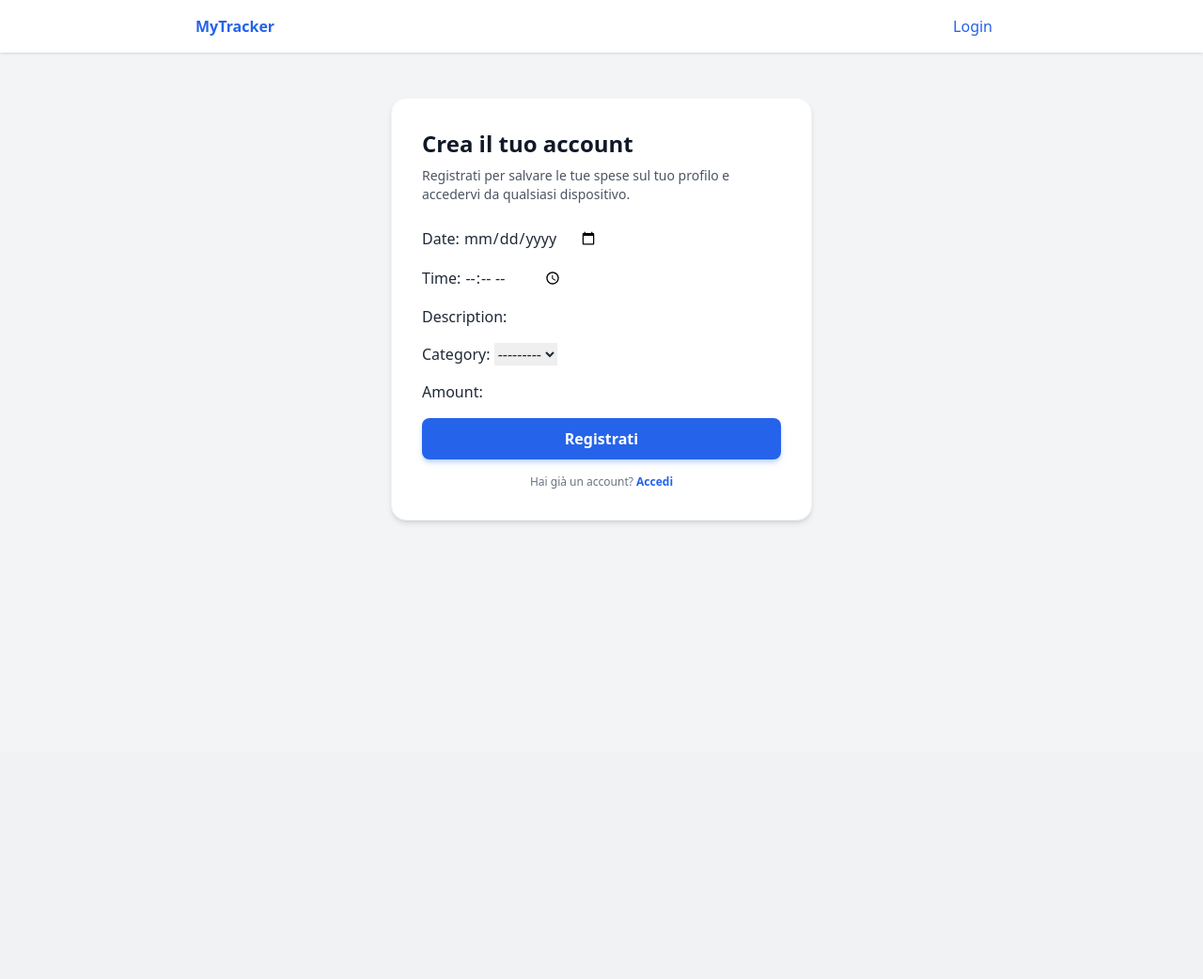
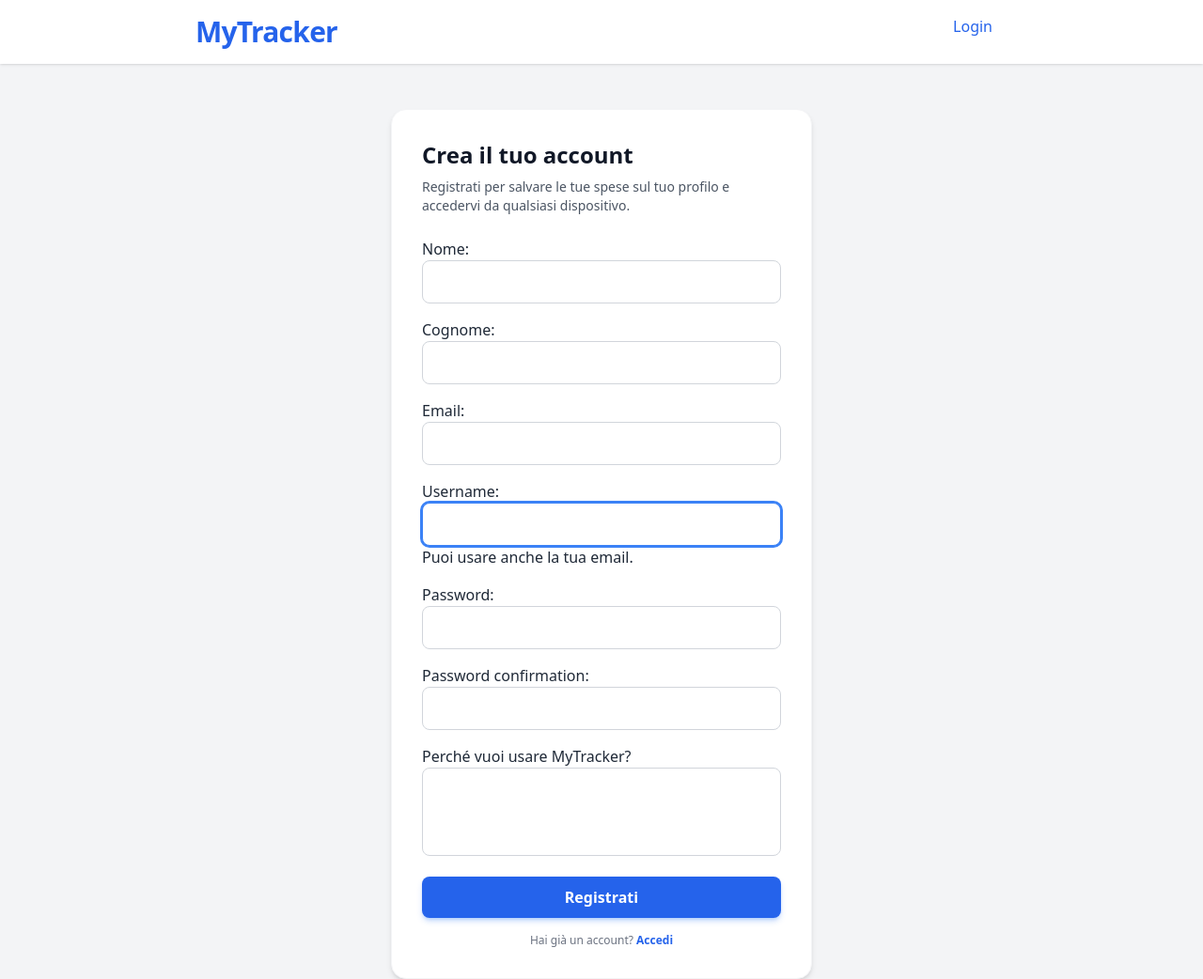
Before and after one commit to Freccia81/MyTracker, a Django app: template templates/registration/signup.html in a window 1280 px wide. Shown: the whole page at 94% size. Before the commit the page ends 557 px from the top, so only its background shows below. Run offline with Django 5.2, Linux system fonts and the light colour scheme; the template is opened without the code that fills it: values that come from a table or form of the project are taken from there, others are empty; some libraries are stand-ins or nearby versions.

Commit message:
sistemazione errore forms

```diff
--- a/expenses/forms.py
+++ b/expenses/forms.py
@@ -1,16 +1,65 @@
-# expenses/forms.py
 from django import forms
+from django.contrib.auth.forms import UserCreationForm
+from django.contrib.auth.models import User
+from django.contrib.auth.password_validation import validate_password
+from django.core.exceptions import ValidationError
 from .models import Expense
+
+class SignUpForm(UserCreationForm):
+    first_name = forms.CharField(label="Nome", max_length=30, required=True)
+    last_name = forms.CharField(label="Cognome", max_length=30, required=True)
+    email = forms.EmailField(label="Email", required=True)
+    reason = forms.CharField(
+        label="Perché vuoi usare MyTracker?",
+        required=False,
+        widget=forms.Textarea(attrs={"rows": 3}),
+    )
+
+    class Meta:
+        model = User
+        fields = (
+            "first_name",
+            "last_name",
+            "email",
+            "username",
+            "password1",
+            "password2",
+        )
+
+    def __init__(self, *args, **kwargs):
+        super().__init__(*args, **kwargs)
+
+        # Testo di aiuto più semplice
+        self.fields["username"].help_text = "Puoi usare anche la tua email."
+        self.fields["password1"].help_text = ""
+        self.fields["password2"].help_text = ""
+
+        # Stessa classe Tailwind per tutti i campi input/textarea
+        base_classes = (
+            "w-full bg-white border border-gray-300 rounded-lg px-4 py-2.5 "
+            "focus:ring-2 focus:ring-blue-500 focus:border-blue-500 "
+            "outline-none transition"
+        )
+        for name, field in self.fields.items():
+            if isinstance(field.widget, (forms.TextInput, forms.EmailInput, forms.PasswordInput)):
+                field.widget.attrs.update({"class": base_classes})
+            elif isinstance(field.widget, forms.Textarea):
+                field.widget.attrs.update({"class": base_classes + " resize-none"})
+
+    # Messaggio di errore password unico e più corto
+    def clean_password1(self):
+        pwd = self.cleaned_data.get("password1")
+        if pwd:
+            try:
+                validate_password(pwd, self.instance)
+            except ValidationError:
+                raise ValidationError(
+                    "La password non rispetta i requisiti minimi "
+                    "(almeno 8 caratteri, non troppo comune, non solo numeri)."
+                )
+        return pwd
 
 class ExpenseForm(forms.ModelForm):
     class Meta:
         model = Expense
-        fields = ['date', 'time', 'description', 'category', 'amount']
-        widgets = {
-            'date': forms.DateInput(
-                attrs={'type': 'date'}
-            ),
-            'time': forms.TimeInput(
-                attrs={'type': 'time'}
-            ),
-        }
+        fields = ["date", "time", "category", "description", "amount"]
--- a/expenses/models.py
+++ b/expenses/models.py
@@ -2,6 +2,7 @@
 
 from django.conf import settings
 from django.db import models
+from django.contrib.auth.models import User
 
 
 class Category(models.Model):
@@ -38,3 +39,10 @@ class Expense(models.Model):
 
     def __str__(self):
         return f"{self.description} - {self.amount} €"
+
+class UserProfile(models.Model):
+    user = models.OneToOneField(User, on_delete=models.CASCADE)
+    reason = models.TextField(blank=True)
+
+    def __str__(self):
+        return f"Profilo di {self.user.username}"
--- a/templates/base.html
+++ b/templates/base.html
@@ -9,7 +9,7 @@
 <body class="bg-gray-100 text-gray-800">
 <nav class="bg-white shadow mb-8">
     <div class="max-w-4xl mx-auto px-4 py-4 flex justify-between">
-        <a href="/" class="font-bold text-blue-600">MyTracker</a>
+        <a href="/" class="text-2xl md:text-3xl font-extrabold tracking-tight text-blue-600">MyTracker</a>
         <div>
             {% if user.is_authenticated %}
                 <span class="mr-4">Ciao, {{ user.username }}</span>
```
